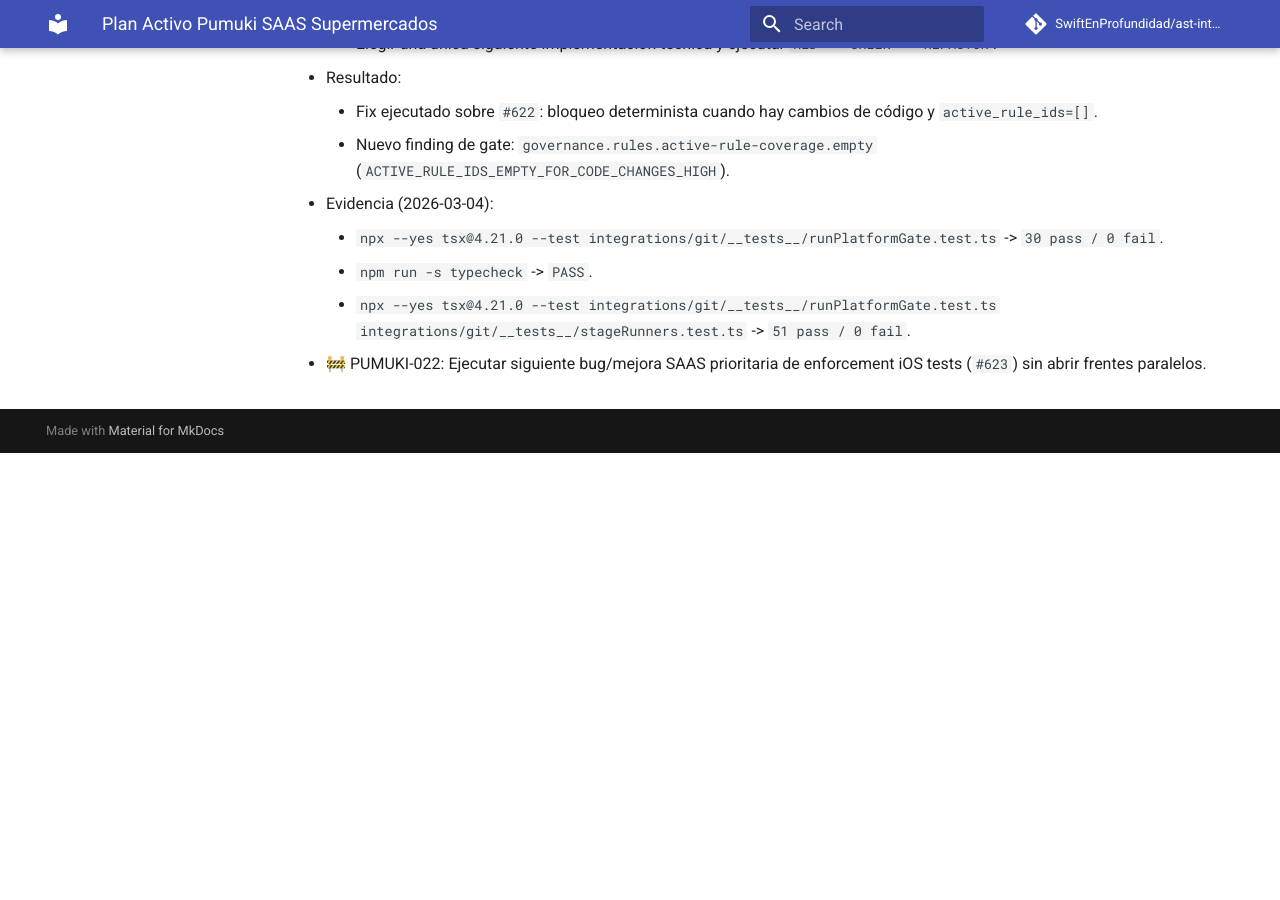
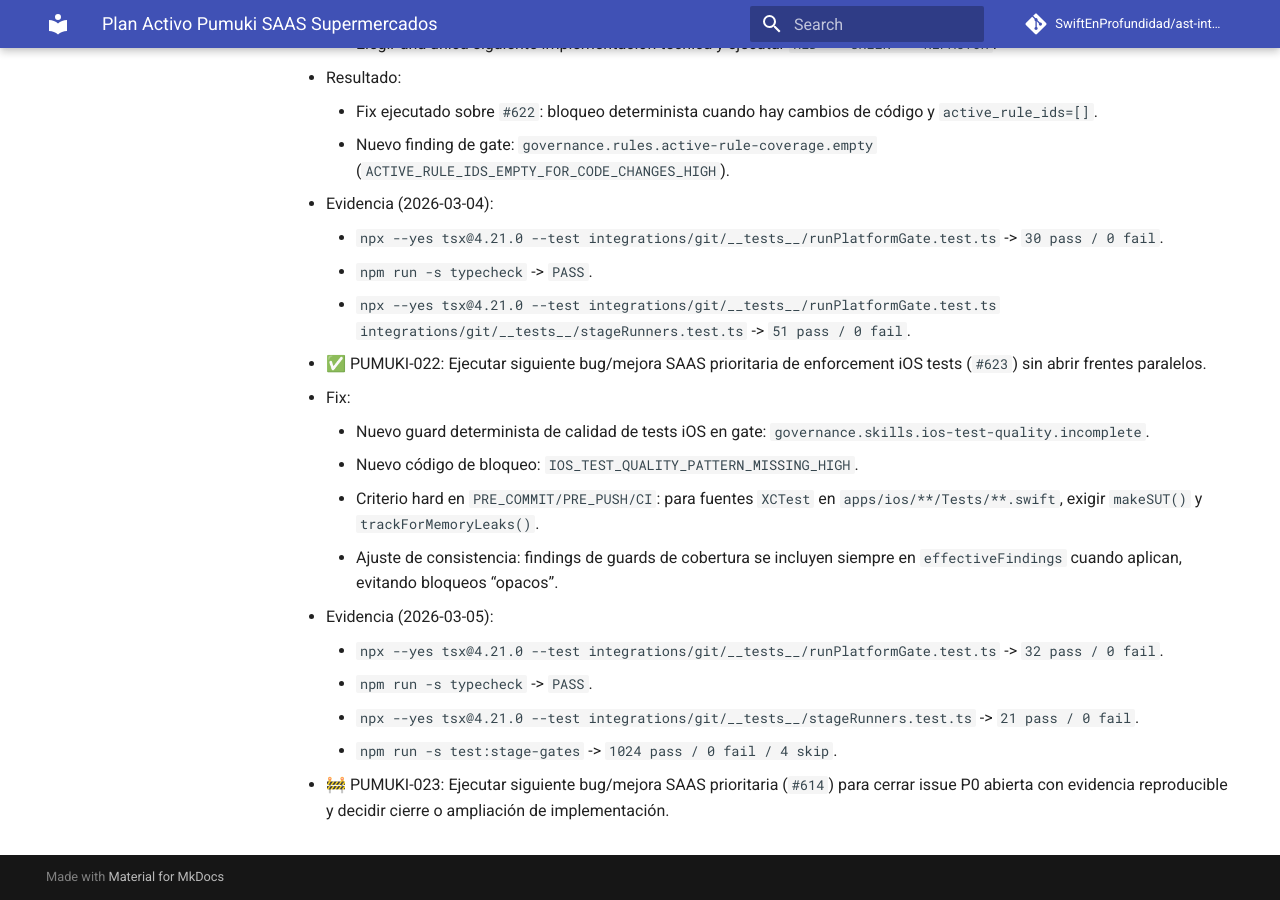
Before and after one commit to SwiftEnProfundidad/ast-intelligence-hooks, an MkDocs documentation site: the page built from docs/seguimiento-activo-pumuki-saas-supermercados.md, in a window 1280 px wide and 900 px high, scrolled down 5329 px. Built offline with MkDocs 1.6.1 and Material for MkDocs 9.7.7, drawn with Linux system fonts in a browser that asks for light colours; comment, search, counter and statistics services are not loaded; before the commit the page ends 5782 px from its top, so only the background shows below that.

Commit message:
docs(tracking): close PUMUKI-022 and activate PUMUKI-023

```diff
--- a/docs/seguimiento-activo-pumuki-saas-supermercados.md
+++ b/docs/seguimiento-activo-pumuki-saas-supermercados.md
@@ -145,4 +145,16 @@
     - `npm run -s typecheck` -> `PASS`.
     - `npx --yes tsx@4.21.0 --test integrations/git/__tests__/runPlatformGate.test.ts integrations/git/__tests__/stageRunners.test.ts` -> `51 pass / 0 fail`.
 
-- 🚧 PUMUKI-022: Ejecutar siguiente bug/mejora SAAS prioritaria de enforcement iOS tests (`#623`) sin abrir frentes paralelos.
+- ✅ PUMUKI-022: Ejecutar siguiente bug/mejora SAAS prioritaria de enforcement iOS tests (`#623`) sin abrir frentes paralelos.
+  - Fix:
+    - Nuevo guard determinista de calidad de tests iOS en gate: `governance.skills.ios-test-quality.incomplete`.
+    - Nuevo código de bloqueo: `IOS_TEST_QUALITY_PATTERN_MISSING_HIGH`.
+    - Criterio hard en `PRE_COMMIT/PRE_PUSH/CI`: para fuentes `XCTest` en `apps/ios/**/Tests/**.swift`, exigir `makeSUT()` y `trackForMemoryLeaks()`.
+    - Ajuste de consistencia: findings de guards de cobertura se incluyen siempre en `effectiveFindings` cuando aplican, evitando bloqueos “opacos”.
+  - Evidencia (2026-03-05):
+    - `npx --yes tsx@4.21.0 --test integrations/git/__tests__/runPlatformGate.test.ts` -> `32 pass / 0 fail`.
+    - `npm run -s typecheck` -> `PASS`.
+    - `npx --yes tsx@4.21.0 --test integrations/git/__tests__/stageRunners.test.ts` -> `21 pass / 0 fail`.
+    - `npm run -s test:stage-gates` -> `1024 pass / 0 fail / 4 skip`.
+
+- 🚧 PUMUKI-023: Ejecutar siguiente bug/mejora SAAS prioritaria (`#614`) para cerrar issue P0 abierta con evidencia reproducible y decidir cierre o ampliación de implementación.
```
Also changed, not shown: docs/registro-maestro-de-seguimiento.md (+2 -2 lines).
